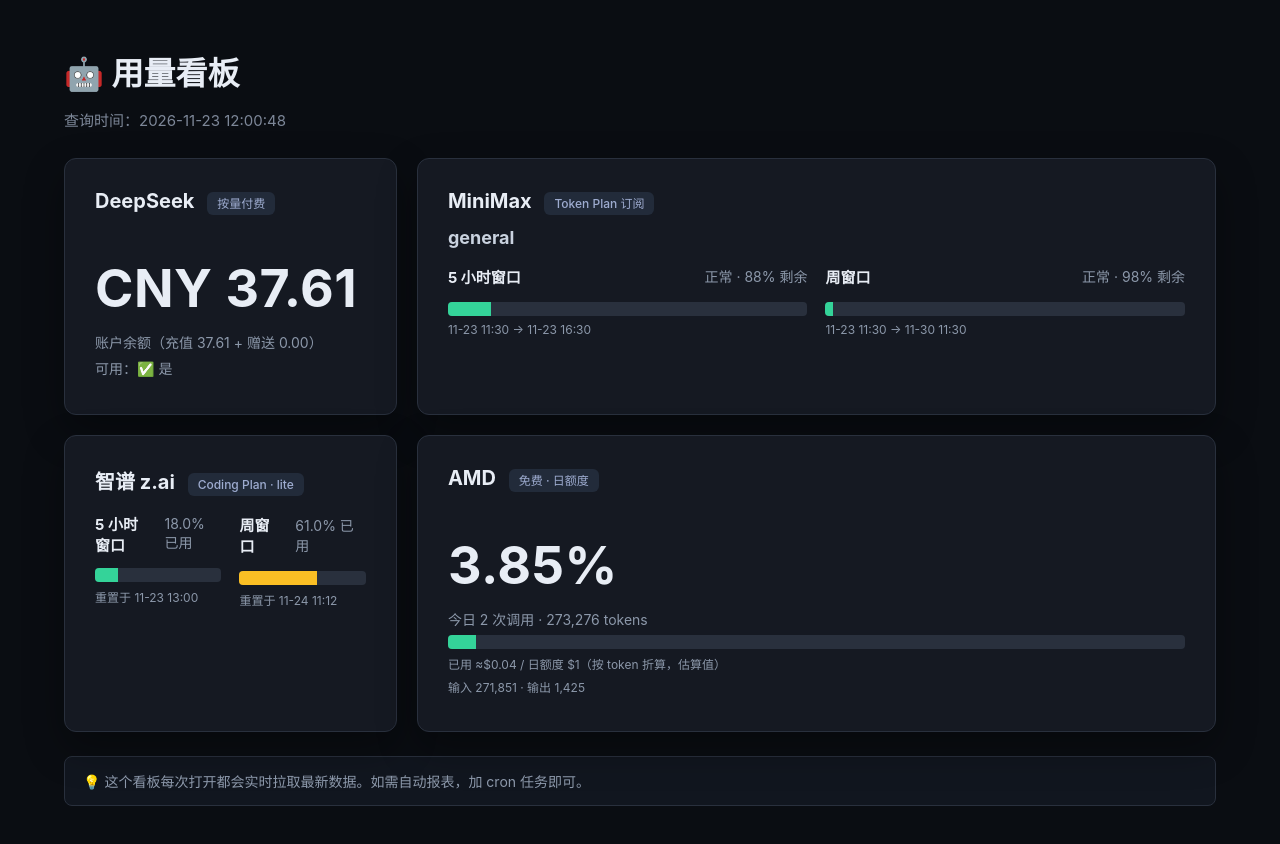
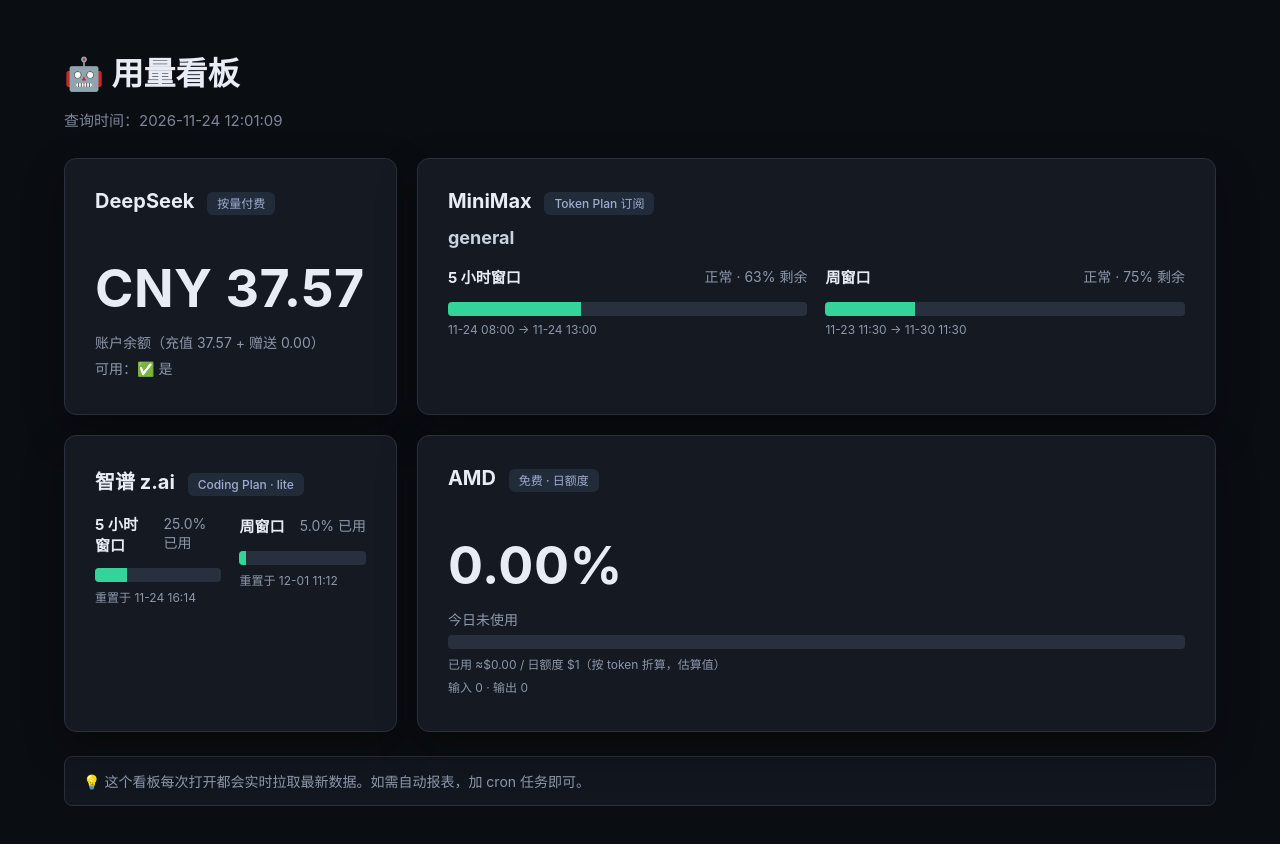
Before and after one commit to JayYangstore/JayYangstore.github.io, a plain HTML site: page usage/index.html in a window 1280 px wide. Drawn offline with Linux system fonts and the light colour scheme.

Commit message:
upd: 用量看板明细自动更新 2026-11-24 12:01:04

```diff
--- a/usage/index.html
+++ b/usage/index.html
@@ -80,13 +80,13 @@
 </head>
 <body>
   <h1>🤖 用量看板</h1>
-  <p class="meta">查询时间：2026-11-23 12:00:48</p>
+  <p class="meta">查询时间：2026-11-24 12:01:09</p>
   <div class="grid">
 
     <div class="card">
       <h2>DeepSeek <span class="tag">按量付费</span></h2>
-      <div class="big">CNY 37.61</div>
-      <p class="muted">账户余额（充值 37.61 + 赠送 0.00）</p>
+      <div class="big">CNY 37.57</div>
+      <p class="muted">账户余额（充值 37.57 + 赠送 0.00）</p>
       <p class="muted">可用：✅ 是</p>
     </div>
 
@@ -99,24 +99,24 @@
             <div>
               <div class="row-between">
                 <strong>5 小时窗口</strong>
-                <span class="muted">正常 · 88% 剩余</span>
+                <span class="muted">正常 · 63% 剩余</span>
               </div>
 
     <div style="background:#29303d;border-radius:4px;height:14px;overflow:hidden;width:100%;">
-      <div style="background:#34d399;height:100%;width:12.0%;transition:width .4s;"></div>
+      <div style="background:#34d399;height:100%;width:37.0%;transition:width .4s;"></div>
     </div>
               <p class="muted small">
-                11-23 11:30 → 11-23 16:30
+                11-24 08:00 → 11-24 13:00
               </p>
             </div>
             <div>
               <div class="row-between">
                 <strong>周窗口</strong>
-                <span class="muted">正常 · 98% 剩余</span>
+                <span class="muted">正常 · 75% 剩余</span>
               </div>
 
     <div style="background:#29303d;border-radius:4px;height:14px;overflow:hidden;width:100%;">
-      <div style="background:#34d399;height:100%;width:2.0%;transition:width .4s;"></div>
+      <div style="background:#34d399;height:100%;width:25.0%;transition:width .4s;"></div>
     </div>
               <p class="muted small">
                 11-23 11:30 → 11-30 11:30
@@ -133,28 +133,28 @@
         <div>
           <div class="row-between">
             <strong>5 小时窗口</strong>
-            <span class="muted">18.0% 已用</span>
+            <span class="muted">25.0% 已用</span>
           </div>
 
     <div style="background:#29303d;border-radius:4px;height:14px;overflow:hidden;width:100%;">
-      <div style="background:#34d399;height:100%;width:18.0%;transition:width .4s;"></div>
+      <div style="background:#34d399;height:100%;width:25.0%;transition:width .4s;"></div>
     </div>
           <p class="muted small">
-            重置于 11-23 13:00
+            重置于 11-24 16:14
           </p>
         </div>
 
         <div>
           <div class="row-between">
             <strong>周窗口</strong>
-            <span class="muted">61.0% 已用</span>
+            <span class="muted">5.0% 已用</span>
           </div>
 
     <div style="background:#29303d;border-radius:4px;height:14px;overflow:hidden;width:100%;">
-      <div style="background:#fbbf24;height:100%;width:61.0%;transition:width .4s;"></div>
+      <div style="background:#34d399;height:100%;width:5.0%;transition:width .4s;"></div>
     </div>
           <p class="muted small">
-            重置于 11-24 11:12
+            重置于 12-01 11:12
           </p>
         </div>
       </div>
@@ -163,14 +163,14 @@
 
     <div class="card">
       <h2>AMD <span class="tag">免费 · 日额度</span></h2>
-      <div class="big">3.85%</div>
-      <p class="muted">今日 2 次调用 · 273,276 tokens</p>
+      <div class="big">0.00%</div>
+      <p class="muted">今日未使用</p>
 
     <div style="background:#29303d;border-radius:4px;height:14px;overflow:hidden;width:100%;">
-      <div style="background:#34d399;height:100%;width:3.8%;transition:width .4s;"></div>
+      <div style="background:#34d399;height:100%;width:0.0%;transition:width .4s;"></div>
     </div>
-      <p class="muted small">已用 ≈$0.04 / 日额度 $1（按 token 折算，估算值）</p>
-      <p class="muted small">输入 271,851 · 输出 1,425</p>
+      <p class="muted small">已用 ≈$0.00 / 日额度 $1（按 token 折算，估算值）</p>
+      <p class="muted small">输入 0 · 输出 0</p>
     </div>
   </div>
   <p class="refresh-tip">
```
